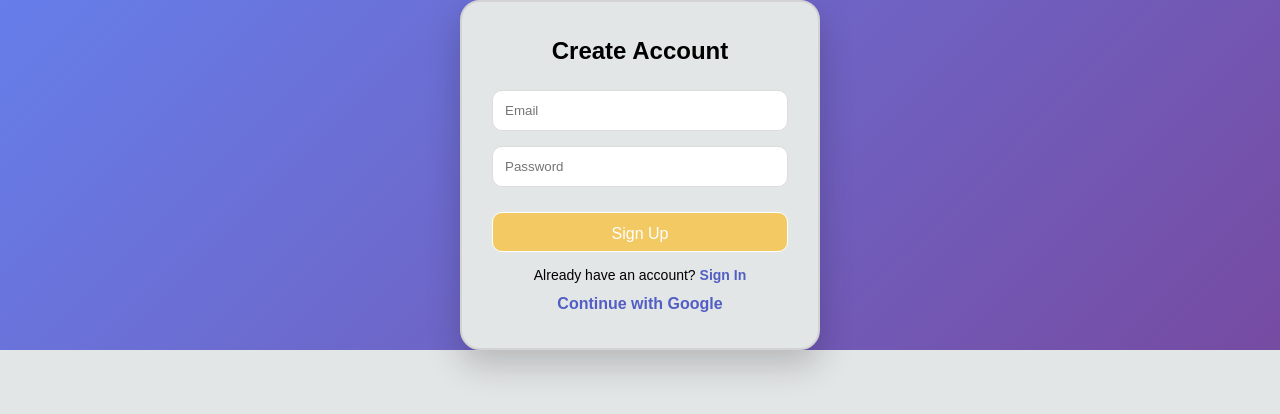
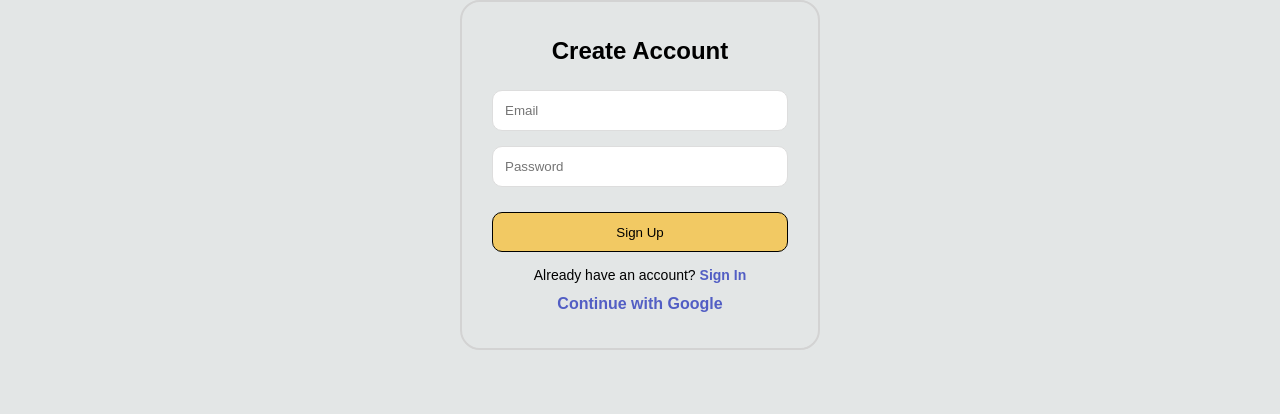
Before and after one commit to nonoytnova-arch/authentication-, a React (Vite) app: page /signup in a window 1280 px wide. Shown: the top 414 px of the page. Built offline with nearby package versions, Linux system fonts and the light colour scheme.

Commit message:
Refactor Auth.css styles for improved design

```diff
--- a/src/components/Auth.css
+++ b/src/components/Auth.css
@@ -6,19 +6,18 @@
 }
 
 .auth-container {
-  min-height: 100vh;
+  min-height: 10vh;
   display: flex;
   justify-content: center;
   align-items: center;
-  background: linear-gradient(135deg, #667eea, #764ba2);
 }
 
 .auth-box {
   width: 360px;
-  background: #fff;
+  background: #e3e6e6;
   padding: 35px 30px;
-  border-radius: 12px;
-  box-shadow: 0 15px 35px rgba(0, 0, 0, 0.2);
+  border: 2px solid lightgray;
+  border-radius: 20px;
   text-align: center;
 }
 
@@ -30,23 +29,21 @@
   width: 100%;
   padding: 12px;
   margin-bottom: 15px;
-  border-radius: 8px;
+  border-radius: 10px;
   border: 1px solid #ddd;
 }
 
 .auth-box button {
+  background: #f2c963;
+  border-radius: 10px;
   width: 100%;
-  padding: 12px;
-  background: #667eea;
-  color: white;
-  border: none;
-  border-radius: 8px;
-  font-size: 16px;
-  cursor: pointer;
+  height: 40px;
+  border: 1px solid;
+  margin-top: 10px;
 }
 
 .auth-box button:hover {
-  background: #5a67d8;
+  background: #f2c963;
 }
 
 .google-btn {
@@ -70,7 +67,7 @@
 
 .switch a,
 .google-link {
-  color: #667eea;
+  color: #525ec4;
   text-decoration: none;
   font-weight: 600;
 }
```
